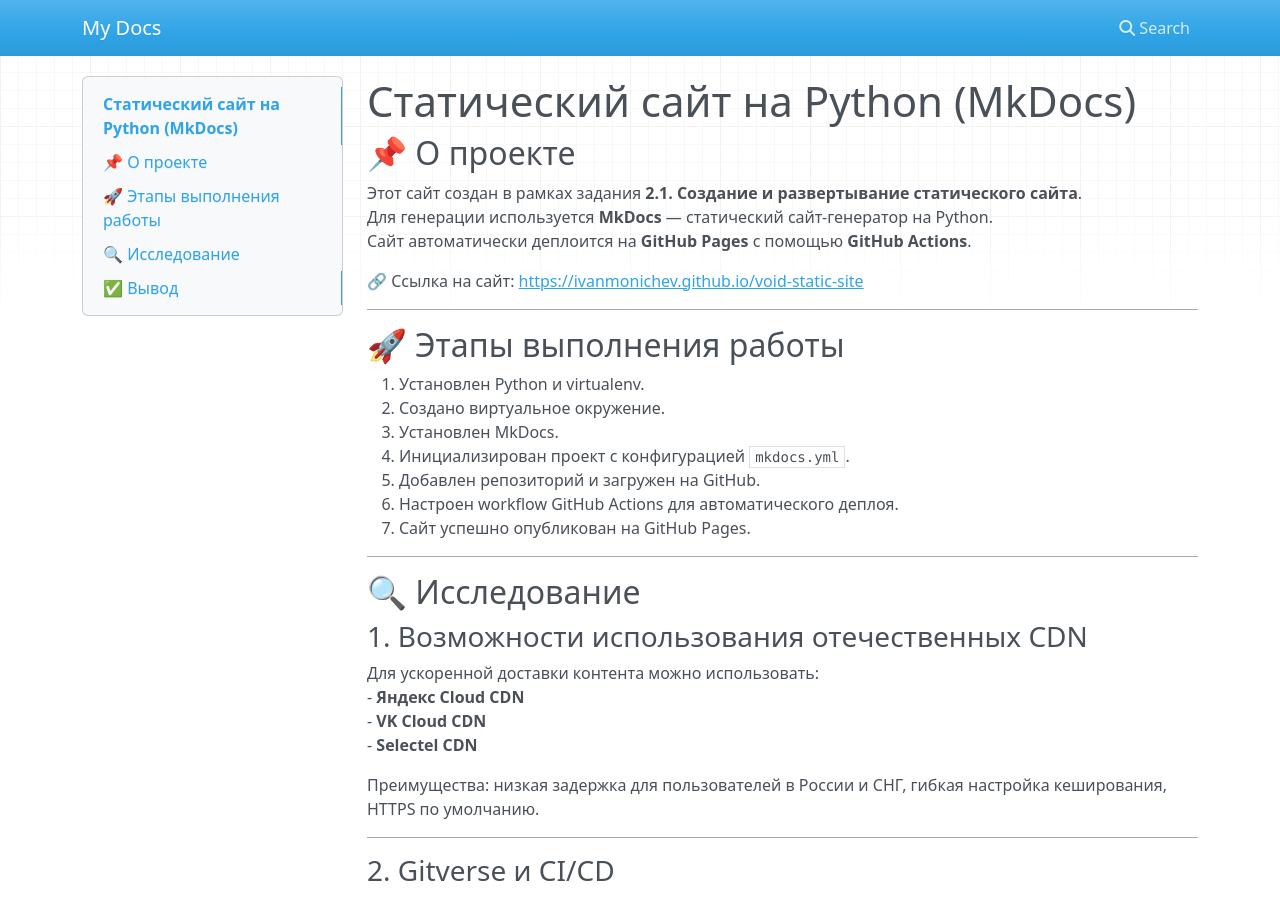
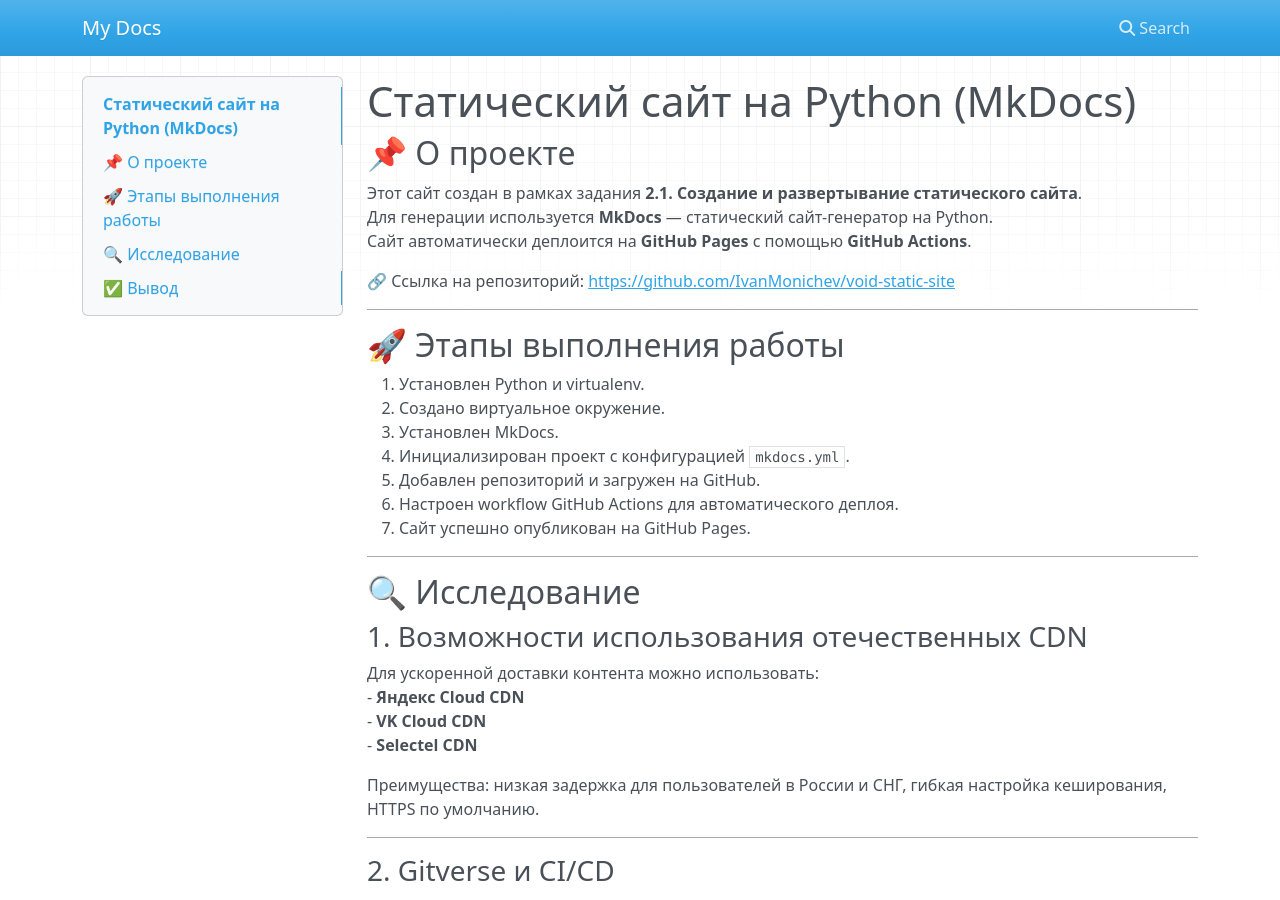
Before and after one commit to IvanMonichev/void-static-site, an MkDocs documentation site: the page built from docs/index.md, in a window 1280 px wide and 900 px high. Built offline with MkDocs 1.6.1, drawn with Linux system fonts in a browser that asks for light colours; nearby versions of some CDN libraries.

Commit message:
docs: update link to repository

```diff
--- a/docs/index.md
+++ b/docs/index.md
@@ -5,7 +5,7 @@
 Для генерации используется **MkDocs** — статический сайт-генератор на Python.
 Сайт автоматически деплоится на **GitHub Pages** с помощью **GitHub Actions**.
 
-🔗 Ссылка на сайт: [https://ivanmonichev.github.io/void-static-site](https://ivanmonichev.github.io/void-static-site)
+🔗 Ссылка на репозиторий: [https://github.com/IvanMonichev/void-static-site](https://github.com/IvanMonichev/void-static-site)
 
 ---
 
```
